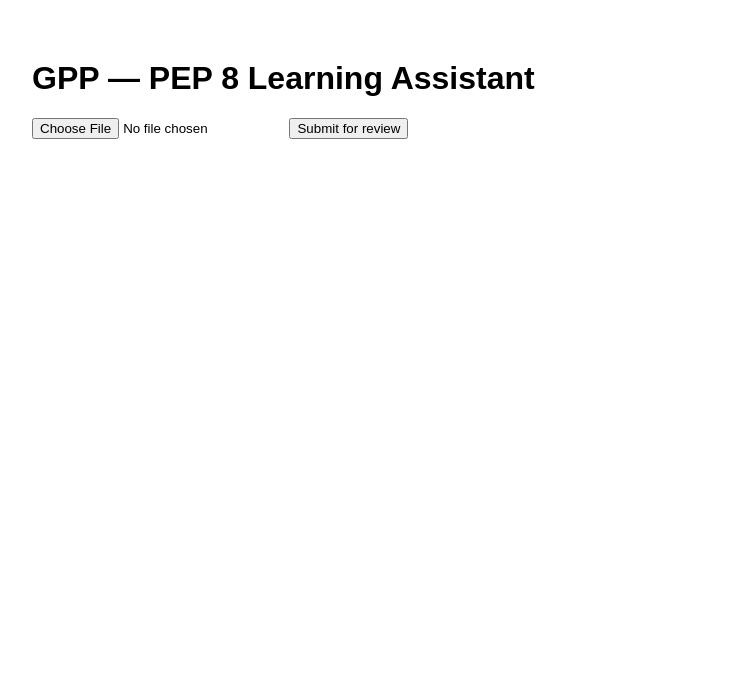
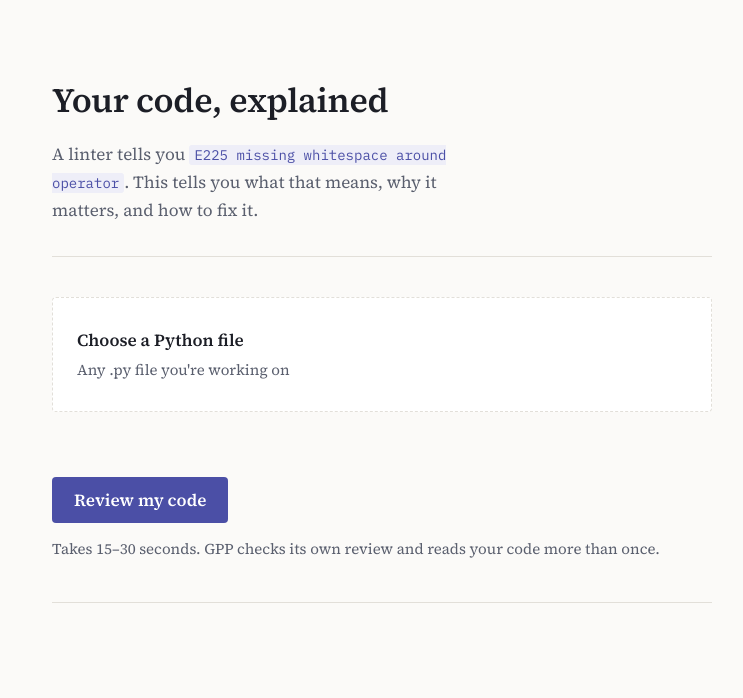
Before and after one commit to Anoop135/gpp_reviewer-0112, a FastAPI app: page / in a window 1280 px wide. Shown: the top 698 px of the page, without its empty margins (258-1001 px from the left). Run offline with FastAPI, Linux system fonts and the light colour scheme.

Commit message:
Redesign frontend with separate stylesheet

```diff
--- a/main.py
+++ b/main.py
@@ -13,8 +13,10 @@ import markdown
 import io
 from fastapi.responses import StreamingResponse
 from report_export import build_html, build_pdf
+from fastapi.staticfiles import StaticFiles
 
 app = FastAPI()
+app.mount("/static", StaticFiles(directory="static"), name="static")
 LAST_REPORT = {"markdown": "", "filename": ""}
 templates = Jinja2Templates(directory="templates")
 
--- /dev/null
+++ b/static/style.css
@@ -0,0 +1,171 @@
+:root {
+    --paper: #FBFAF8;
+    --ink: #1C1E26;
+    --ink-soft: #5A5F6E;
+    --rule: #E2DFD9;
+    --pen: #4B4FA6;
+    --pen-wash: #EEEEF8;
+}
+
+* { box-sizing: border-box; }
+
+body {
+    margin: 0;
+    padding: 0 24px 96px;
+    background: var(--paper);
+    color: var(--ink);
+    font-family: "Source Serif 4", Georgia, serif;
+    font-size: 17px;
+    line-height: 1.65;
+}
+
+.wrap { max-width: 660px; margin: 0 auto; }
+
+header {
+    padding: 72px 0 32px;
+    border-bottom: 1px solid var(--rule);
+}
+
+h1 {
+    font-size: 34px;
+    font-weight: 600;
+    letter-spacing: -0.01em;
+    margin: 0 0 12px;
+}
+
+.lede {
+    margin: 0;
+    color: var(--ink-soft);
+    max-width: 46ch;
+}
+
+/* --- upload --- */
+
+.upload {
+    padding: 40px 0;
+    border-bottom: 1px solid var(--rule);
+}
+
+label.file {
+    display: block;
+    border: 1px dashed var(--rule);
+    border-radius: 4px;
+    padding: 28px 24px;
+    cursor: pointer;
+    background: #fff;
+    transition: border-color .15s, background .15s;
+}
+
+label.file:hover,
+label.file:focus-within {
+    border-color: var(--pen);
+    background: var(--pen-wash);
+}
+
+label.file input { position: absolute; opacity: 0; width: 0; height: 0; }
+
+.file-prompt { font-weight: 600; }
+
+.file-hint {
+    display: block;
+    font-size: 15px;
+    color: var(--ink-soft);
+    margin-top: 4px;
+}
+
+#chosen {
+    font-family: "IBM Plex Mono", monospace;
+    font-size: 14px;
+    color: var(--pen);
+    margin-top: 14px;
+    min-height: 1.2em;
+}
+
+button {
+    margin-top: 20px;
+    font-family: inherit;
+    font-size: 17px;
+    font-weight: 600;
+    color: #fff;
+    background: var(--pen);
+    border: none;
+    border-radius: 4px;
+    padding: 11px 22px;
+    cursor: pointer;
+}
+
+button:hover { background: #3C3F8C; }
+
+button:focus-visible,
+a:focus-visible { outline: 2px solid var(--pen); outline-offset: 2px; }
+
+.wait {
+    margin: 14px 0 0;
+    font-size: 15px;
+    color: var(--ink-soft);
+}
+
+/* --- report --- */
+
+.result { padding-top: 40px; }
+
+.result-head {
+    display: flex;
+    flex-wrap: wrap;
+    gap: 16px;
+    align-items: baseline;
+    justify-content: space-between;
+    margin-bottom: 28px;
+}
+
+.result-head h2 { font-size: 24px; font-weight: 600; margin: 0; }
+
+.downloads { font-size: 15px; }
+
+.downloads a {
+    color: var(--pen);
+    text-decoration: none;
+    border-bottom: 1px solid currentColor;
+}
+
+.downloads a:hover { color: var(--ink); }
+.downloads span { color: var(--rule); margin: 0 8px; }
+
+.report h1, .report h2 {
+    font-size: 20px;
+    font-weight: 600;
+    margin: 36px 0 10px;
+    padding-bottom: 6px;
+    border-bottom: 1px solid var(--rule);
+}
+
+.report h3 { font-size: 17px; margin: 26px 0 6px; }
+
+.report ul { padding-left: 20px; }
+.report li { margin-bottom: 8px; }
+
+.report code, .lede code  {
+    font-family: "IBM Plex Mono", monospace;
+    font-size: 14px;
+    background: var(--pen-wash);
+    color: var(--pen);
+    padding: 1px 5px;
+    border-radius: 3px;
+}
+
+.report pre {
+    background: #fff;
+    border: 1px solid var(--rule);
+    border-left: 3px solid var(--pen);
+    border-radius: 3px;
+    padding: 14px 16px;
+    overflow-x: auto;
+}
+
+.report pre code {
+    background: none;
+    color: var(--ink);
+    padding: 0;
+    font-size: 13.5px;
+    line-height: 1.55;
+}
--- a/templates/index.html
+++ b/templates/index.html
@@ -1,47 +1,63 @@
 <!DOCTYPE html>
-<html>
+<html lang="en">
 <head>
-    <title>GPP - PEP 8 Reviewer</title>
-    <style>
-    .report {
-        background: #f9f9f9;
-        padding: 24px;
-        border-radius: 8px;
-        line-height: 1.6;
-    }
-    .report h1, .report h2 { margin-top: 24px; }
-    .report code {
-        background: #eee;
-        padding: 2px 5px;
-        border-radius: 3px;
-        font-size: 90%;
-    }
-    .report pre {
-        background: #2d2d2d;
-        color: #f8f8f2;
-        padding: 14px;
-        border-radius: 6px;
-        overflow-x: auto;
-    }
-    .report pre code { background: none; color: inherit; }
-</style>
+    <meta charset="utf-8">
+    <meta name="viewport" content="width=device-width, initial-scale=1">
+    <title>GPP — PEP 8 review for people learning Python</title>
+    <link href="https://fonts.googleapis.com/css2?family=Source+Serif+4:opsz,wght@8..60,400;8..60,600&family=IBM+Plex+Mono:wght@400;500&display=swap" rel="stylesheet">
+    <link rel="stylesheet" href="/static/style.css">
 </head>
-<body style="font-family: sans-serif; max-width: 700px; margin: 60px auto;">
-    <h1>GPP — PEP 8 Learning Assistant</h1>
+<body>
+<div class="wrap">
 
+    <header>
+        <h1>Your code, explained</h1>
+        <p class="lede">
+            A linter tells you <code>E225 missing whitespace around operator</code>.
+            This tells you what that means, why it matters, and how to fix it.
+        </p>
+    </header>
+
+    <section class="upload">
         <form action="/review" method="post" enctype="multipart/form-data">
-        <input type="file" name="student_file" accept=".py" required>
-        <button type="submit">Submit for review</button>
+            <label class="file">
+                <input type="file" name="student_file" accept=".py" required id="picker">
+                <span class="file-prompt">Choose a Python file</span>
+                <span class="file-hint">Any .py file you're working on</span>
+            </label>
+
+            <p id="chosen"></p>
+
+            <button type="submit">Review my code</button>
+            <p class="wait">
+                Takes 15–30 seconds. GPP checks its own review and reads
+                your code more than once.
+            </p>
         </form>
+    </section>
 
     {% if report %}
-    <h2>Review result</h2>
-    <p>
-        <a href="/download/html">Download as HTML</a>
-        &nbsp;·&nbsp;
-        <a href="/download/pdf">Download as PDF</a>
+    <section class="result">
+        <div class="result-head">
+            <h2>What I found</h2>
+            <p class="downloads">
+                <a href="/download/html">Save as HTML</a>
+                <span>·</span>
+                <a href="/download/pdf">Save as PDF</a>
             </p>
+        </div>
         <div class="report">{{ report | safe }}</div>
+    </section>
     {% endif %}
+
+</div>
+
+<script>
+    const picker = document.getElementById('picker');
+    const chosen = document.getElementById('chosen');
+    picker.addEventListener('change', () => {
+        chosen.textContent = picker.files.length ? picker.files[0].name : '';
+    });
+</script>
 </body>
 </html>
```
Lines whose indentation alone changed are shown as unchanged.
